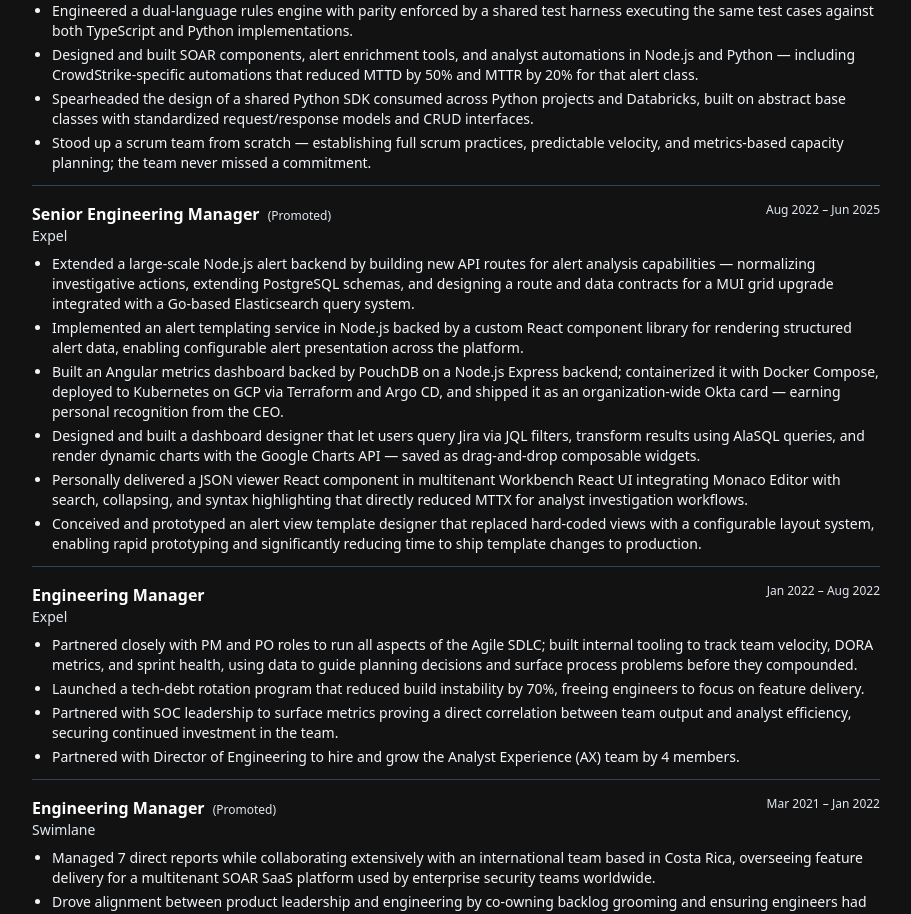
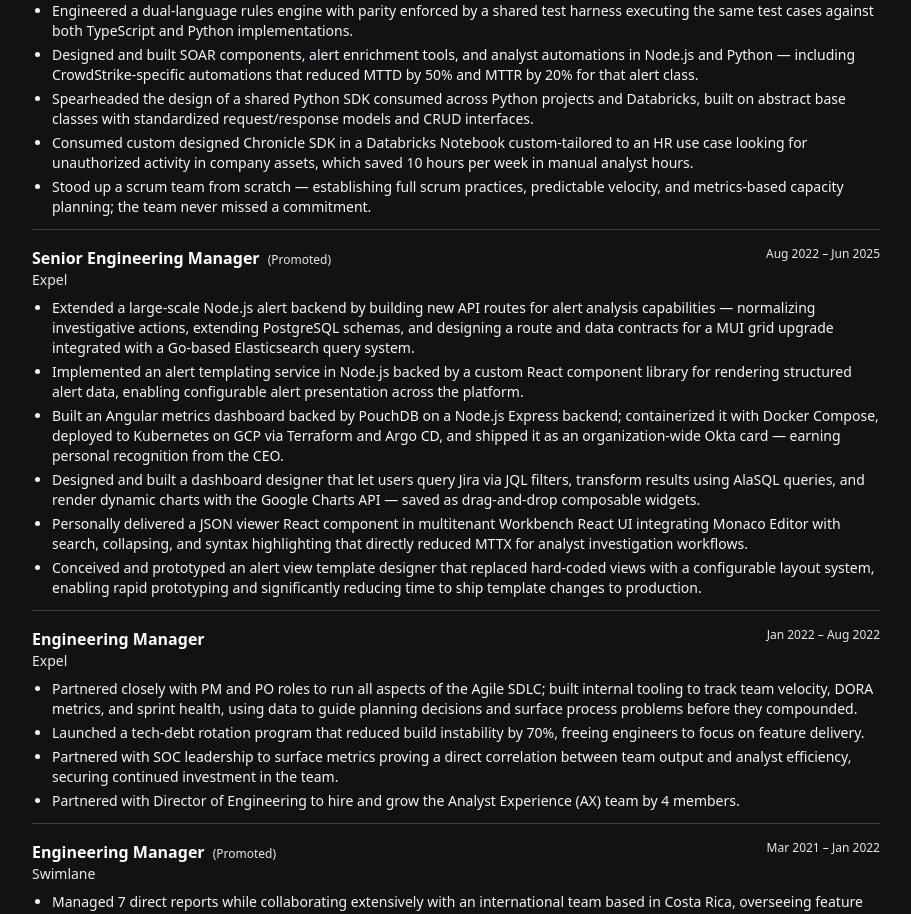
Before and after one commit to JacobHeater/jacobheater.github.io, a Next.js app: page /about/resume in a window 1280 px wide. Shown: the part 1020-1934 px from the top of the page, without its empty margins (184-1095 px from the left). Built offline with nearby package versions, Linux system fonts and the light colour scheme; a web font is replaced by a local one.

Commit message:
Add achievement related to custom Chronicle SDK usage in resume

```diff
--- a/src/app/about/resume/data/resume/resume.ts
+++ b/src/app/about/resume/data/resume/resume.ts
@@ -41,6 +41,7 @@
         'Engineered a dual-language rules engine with parity enforced by a shared test harness executing the same test cases against both TypeScript and Python implementations.',
         'Designed and built SOAR components, alert enrichment tools, and analyst automations in Node.js and Python — including CrowdStrike-specific automations that reduced MTTD by 50% and MTTR by 20% for that alert class.',
         'Spearheaded the design of a shared Python SDK consumed across Python projects and Databricks, built on abstract base classes with standardized request/response models and CRUD interfaces.',
+        'Consumed custom designed Chronicle SDK in a Databricks Notebook custom-tailored to an HR use case looking for unauthorized activity in company assets, which saved 10 hours per week in manual analyst hours.',
         'Stood up a scrum team from scratch — establishing full scrum practices, predictable velocity, and metrics-based capacity planning; the team never missed a commitment.',
       ],
       technicalSkills: [
```
